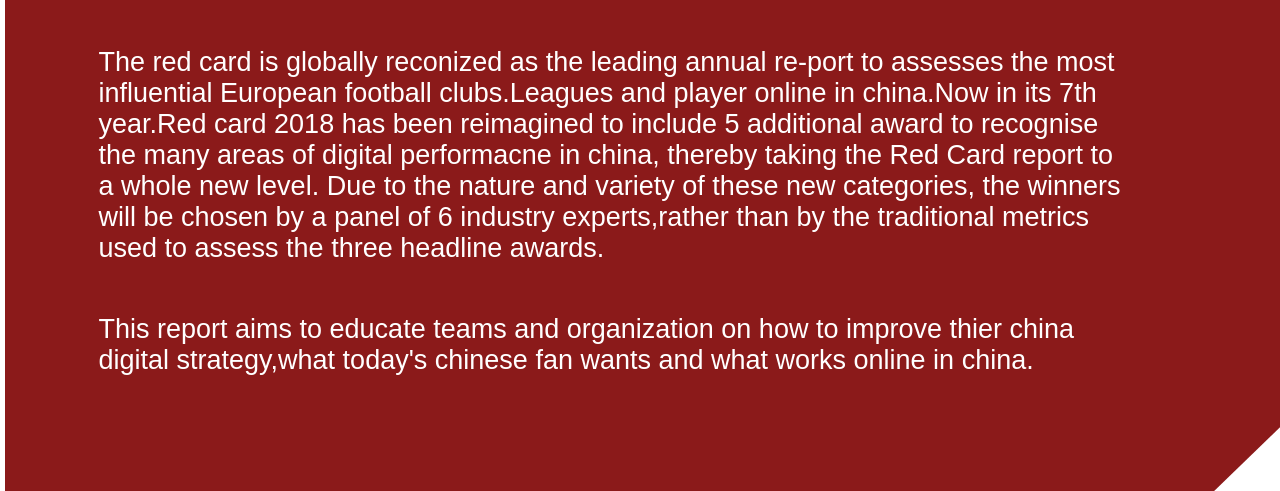
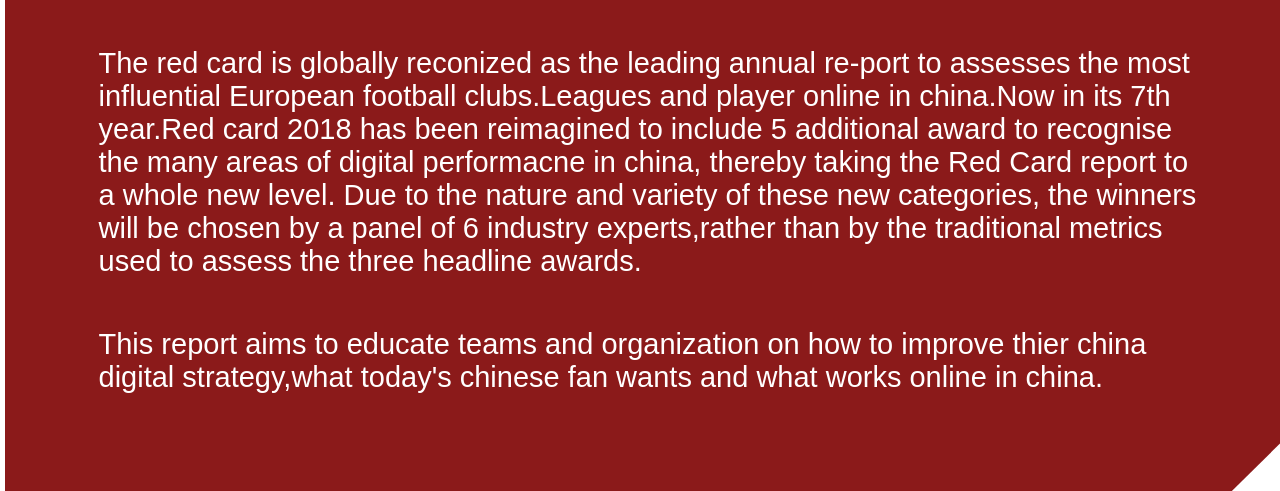
Before and after one commit to hammadali000/thirdtask2, a plain HTML site: page index.html in a window 1280 px wide. Shown: the part 461-952 px from the top of the page. Drawn offline with Linux system fonts and the light colour scheme.

Commit message:
fixed mistake

```diff
--- a/index.html
+++ b/index.html
@@ -23,22 +23,22 @@
         <div class="para">
           <p>
             The red card is globally reconized as the leading annual re-port to
-            assesses the most <br />
+            assesses the most
             influential European football clubs.Leagues and player online in
-            china.Now in its 7th <br />
+            china.Now in its 7th
             year.Red card 2018 has been reimagined to include 5 additional award
-            to recognise <br />
+            to recognise
             the many areas of digital performacne in china, thereby taking the
-            Red Card report to <br />
+            Red Card report to
             a whole new level. Due to the nature and variety of these new
-            categories, the winners <br />
+            categories, the winners
             will be chosen by a panel of 6 industry experts,rather than by the
-            traditional metrics <br />
+            traditional metrics
             used to assess the three headline awards.
           </p>
           <p>
             This report aims to educate teams and organization on how to improve
-            thier china <br />
+            thier china
             digital strategy,what today's chinese fan wants and what works
             online in china.
           </p>
--- a/style.css
+++ b/style.css
@@ -41,12 +41,13 @@
 }
 
 .para{
+width: 1100px;
 gap: 50px;
     display: flex;
     flex-direction: column;
     color: white;
          font-family: 'Montserrat', sans-serif;
-font-size: 27px;
+font-size: 29px;
 }
 .mid{
 display: flex;
@@ -76,6 +77,7 @@
 
 .lorem{
     font-size: 20px;
+ font-family: 'Montserrat', sans-serif; ;
 }
 #lorem{
     margin-left: 25px;
@@ -99,18 +101,18 @@
   margin-left: 5px;
 }
 .footer{
-max-width: 90vw;
-margin: auto;
+
 display: flex;
 flex-direction: column;
 justify-content: center;
 align-items: start;
-padding: 40px 30px;
+padding: 80px 50px;
 
 }
 .footer strong{
-font-family: 'Bebas Neue', sans-serif;
+    margin-left: 32px;
+font-family: 'popines', sans-serif;
 font-weight: 900;
 color: white;
-font-size: 40px;
+font-size: 53px;
 }
```
